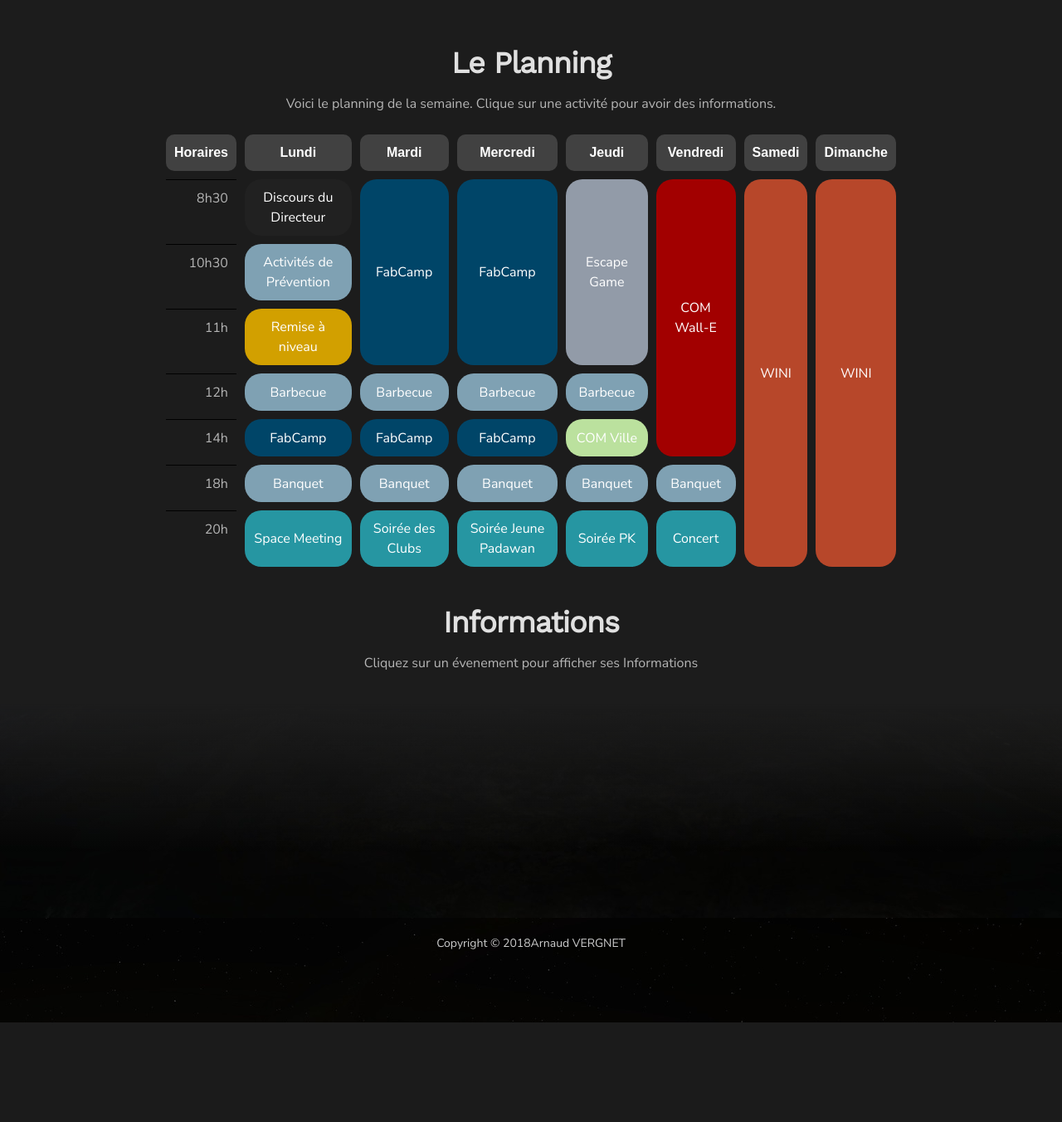
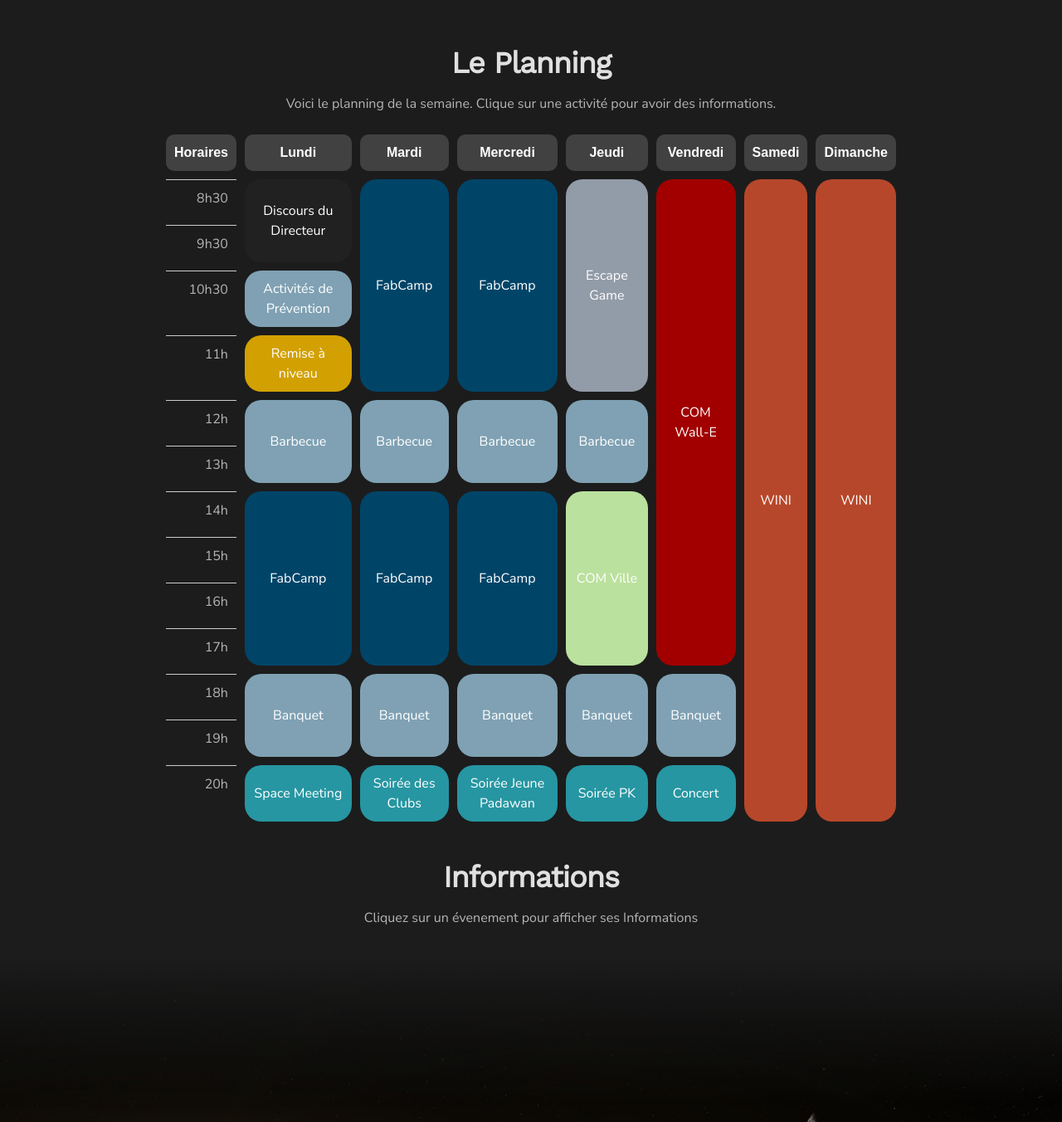
Before and after one commit to Keplyx/site-accueil-insa, a PHP site: page /planning.php in a window 1280 px wide. Shown: the part 494-1846 px from the top of the page at 83% size. Before the commit the page ends 1726 px from the top, so only its background shows below. Run offline with PHP 8.4, Linux system fonts and the light colour scheme; some libraries are stand-ins or nearby versions.

Commit message:
improved planning and css

```diff
--- a/assets/css/planning_events.css
+++ b/assets/css/planning_events.css
@@ -19,7 +19,7 @@ General
 .horaires {
     background: none;
     border: none;
-    border-top: 1px solid #000;
+    border-top: 1px solid #ccc;
     text-align: right;
     vertical-align: top;
 }
--- a/assets/css/style.css
+++ b/assets/css/style.css
@@ -97,7 +97,6 @@ a {
 }
 
 a:hover, a:focus {
-    color: #503c3b;
     text-shadow: 0 0 4px #cccccc;
 }
 
--- a/assets/scripts/planningScript.js
+++ b/assets/scripts/planningScript.js
@@ -26,7 +26,7 @@ $(document).ready(function () {
     $(".event").hover(function () {
         var element = this.className.split(" ")[1];
         if (element != current) {
-            setEventShadow(element, "0px 0px 5px #444");
+            setEventShadow(element, "0px 0px 5px #aaa");
         }
     }, function () {
         var element = this.className.split(" ")[1];
--- a/coms.php
+++ b/coms.php
@@ -67,7 +67,7 @@ $comTitle = "COM Plaquette";
 $comLogo = "assets/images/coms/logo.png";
 $comDescription = "Grâce à eux vous avez de la lecture";
 $comRespo = "Vincent SOISSONS";
-$comRespoId = "soisson";
+$comRespoId = "soissons";
 include("includes/coms/com_template.php");
 
 $comTitle = "Spe Bar";
--- a/planning.php
+++ b/planning.php
@@ -18,13 +18,16 @@ ob_start(); // Start reading html
         </tr>
         <tr>
             <td class="horaires">8h30</td>
-            <td class="event discours">Discours du Directeur</td>
-            <td rowspan="3" class="event fabcamp">FabCamp</td>
-            <td rowspan="3" class="event fabcamp">FabCamp</td>
-            <td rowspan="3" class="event escape_game">Escape Game</td>
-            <td rowspan="5" class="event com_walle">COM Wall-E</td>
-            <td rowspan="7" class="event wini">WINI</td>
-            <td rowspan="7" class="event wini">WINI</td>
+            <td rowspan="2" class="event discours">Discours du Directeur</td>
+            <td rowspan="4" class="event fabcamp">FabCamp</td>
+            <td rowspan="4" class="event fabcamp">FabCamp</td>
+            <td rowspan="4" class="event escape_game">Escape Game</td>
+            <td rowspan="10" class="event com_walle">COM Wall-E</td>
+            <td rowspan="13" class="event wini">WINI</td>
+            <td rowspan="13" class="event wini">WINI</td>
+        </tr>
+        <tr>
+            <td class="horaires">9h30</td>
         </tr>
         <tr>
             <td class="horaires">10h30</td>
@@ -36,25 +39,40 @@ ob_start(); // Start reading html
         </tr>
         <tr>
             <td class="horaires">12h</td>
-            <td class="event barbecue">Barbecue</td>
-            <td class="event barbecue">Barbecue</td>
-            <td class="event barbecue">Barbecue</td>
-            <td class="event barbecue">Barbecue</td>
+            <td rowspan="2" class="event barbecue">Barbecue</td>
+            <td rowspan="2" class="event barbecue">Barbecue</td>
+            <td rowspan="2" class="event barbecue">Barbecue</td>
+            <td rowspan="2" class="event barbecue">Barbecue</td>
+        </tr>
+        <tr>
+            <td class="horaires">13h</td>
         </tr>
         <tr>
             <td class="horaires">14h</td>
-            <td class="event fabcamp">FabCamp</td>
-            <td class="event fabcamp">FabCamp</td>
-            <td class="event fabcamp">FabCamp</td>
-            <td class="event com_ville">COM Ville</td>
+            <td rowspan="4" class="event fabcamp">FabCamp</td>
+            <td rowspan="4" class="event fabcamp">FabCamp</td>
+            <td rowspan="4" class="event fabcamp">FabCamp</td>
+            <td rowspan="4" class="event com_ville">COM Ville</td>
+        </tr>
+        <tr>
+            <td class="horaires">15h</td>
+        </tr>
+        <tr>
+            <td class="horaires">16h</td>
+        </tr>
+        <tr>
+            <td class="horaires">17h</td>
         </tr>
         <tr>
             <td class="horaires">18h</td>
-            <td class="event banquet">Banquet</td>
-            <td class="event banquet">Banquet</td>
-            <td class="event banquet">Banquet</td>
-            <td class="event banquet">Banquet</td>
-            <td class="event banquet">Banquet</td>
+            <td rowspan="2" class="event banquet">Banquet</td>
+            <td rowspan="2" class="event banquet">Banquet</td>
+            <td rowspan="2" class="event banquet">Banquet</td>
+            <td rowspan="2" class="event banquet">Banquet</td>
+            <td rowspan="2" class="event banquet">Banquet</td>
+        </tr>
+        <tr>
+            <td class="horaires">19h</td>
         </tr>
         <tr>
             <td class="horaires">20h</td>
```
